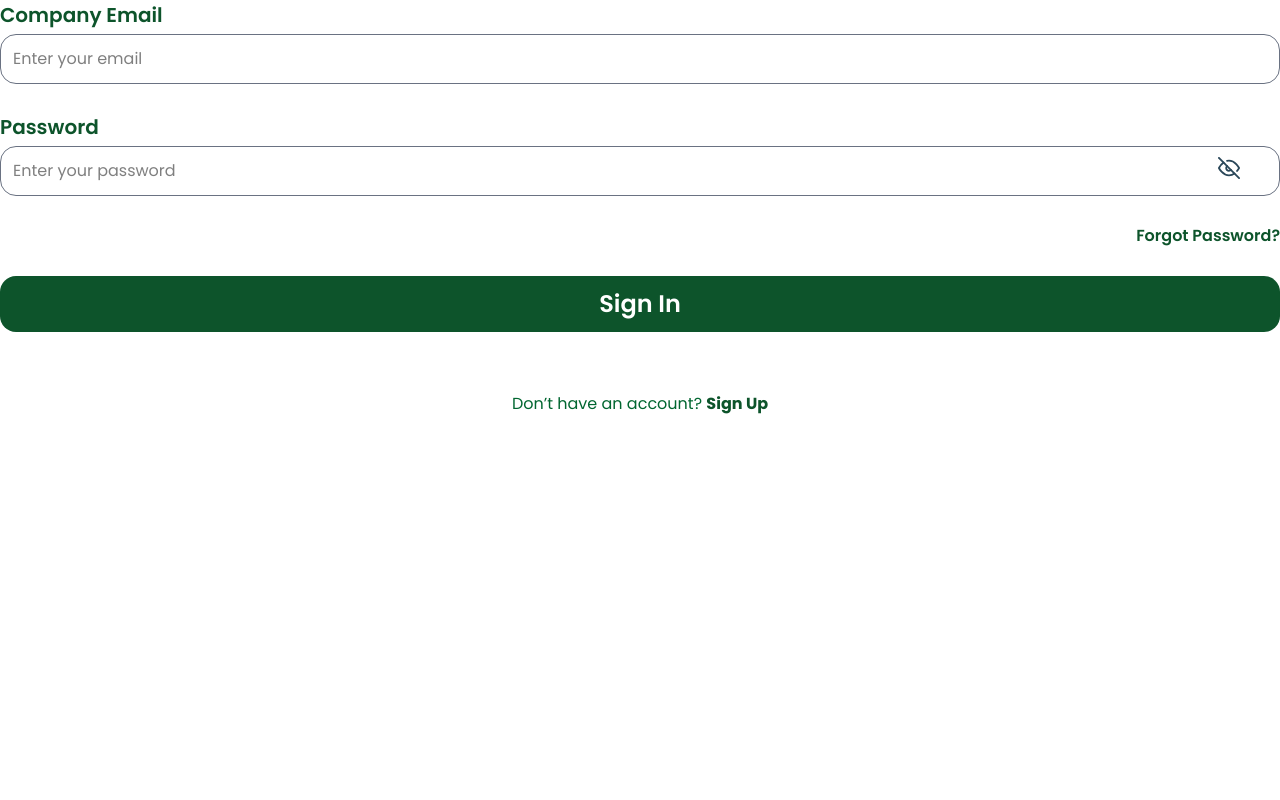
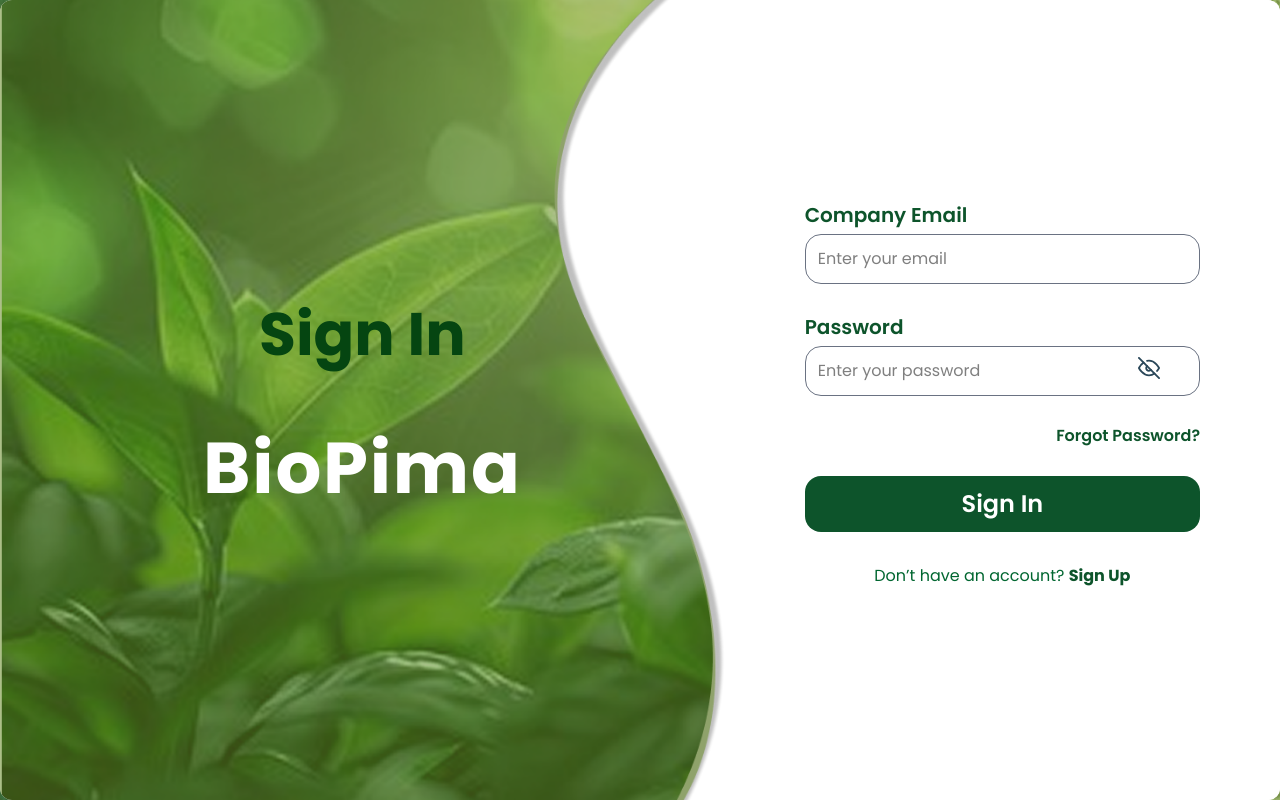
Before and after one commit to akirachix/biopima-frontend, a Next.js app in the folder biopima/: page /login in a window 1280 px wide. Built offline with nearby package versions, Linux system fonts and the light colour scheme.

Commit message:
fixed the ci/cd errors

```diff
--- a/biopima/src/app/login/page.tsx
+++ b/biopima/src/app/login/page.tsx
@@ -1,24 +1,19 @@
+'use client';
+import { useState } from "react";
+import { useRouter, useSearchParams } from "next/navigation";
+import Image from "next/image";
+import { FiEye, FiEyeOff } from 'react-icons/fi';
+import { useLogin } from "../hooks/useFetchLogin";
 
-"use client";
-
-import { use } from 'react';
-import { useState } from "react";
-import { useRouter } from "next/navigation";
-import { FiEye, FiEyeOff } from 'react-icons/fi';
-import { useLogin } from '../hooks/useFetchLogin';
-
-export default function SignInForm({
-  searchParams,
-}: {
-  searchParams: Promise<{ role?: string }>;
-}) {
+export default function SignInPage() {
   const router = useRouter();
-  const params = use(searchParams);
-  const role = params.role;
+  const searchParams = useSearchParams();
+  const role = searchParams.get("role");
 
   const [email, setEmail] = useState("");
   const [password, setPassword] = useState("");
   const [showPassword, setShowPassword] = useState(false);
+
   const { handleLogin, loading, error } = useLogin();
 
   const handleSubmit = async (e: React.FormEvent) => {
@@ -28,11 +23,36 @@
   };
 
   return (
+    <div className="relative flex min-h-screen items-center justify-center">
+      <Image
+        src="/images/bio-texture.png"
+        alt="Background"
+        fill
+        className="object-cover -z-10"
+        priority
+      />
+
+      <div className="flex bg-white rounded-xl shadow-lg overflow-hidden w-[1600px] h-[800px]">
+
+        <div className="relative w-220 flex items-center justify-center">
+          <Image
+            src="/images/side-shape.png"
+            alt="Branding"
+            fill
+            className="object-cover"
+            priority
+          />
+          <div className="absolute text-center text-white px-8">
+            <h1 className="text-6xl md:text-6xl font-extrabold text-[#054511] leading-tight mb-15">Sign In</h1>
+            <p className="text-5xl md:text-7xl font-extrabold tracking-wide">BioPima</p>
+          </div>
+        </div>
+
+        <div className="w-1/2 p-20 pt-50 bg-white">
           <form onSubmit={handleSubmit} className="space-y-7">
+
             <div>
-        <label className="block text-green-900 text-[20px] font-semibold mb-1">
-          Company Email
-        </label>
+              <label className="block text-green-900 text-[20px] font-semibold mb-1">Company Email</label>
               <input
                 type="email"
                 placeholder="Enter your email"
@@ -44,9 +64,7 @@
             </div>
 
             <div className="relative">
-        <label className="block text-green-900 text-[20px] font-semibold mb-1">
-          Password
-        </label>
+              <label className="block text-green-900 text-[20px] font-semibold mb-1">Password</label>
               <input
                 type={showPassword ? "text" : "password"}
                 placeholder="Enter your password"
@@ -66,7 +84,9 @@
               </button>
             </div>
 
-      {error && <p className="text-red-600 text-sm font-medium mt-1">{error}</p>}
+            {error && (
+              <p className="text-red-600 text-sm font-medium mt-1">{error}</p>
+            )}
 
             <div className="text-right">
               <button
@@ -87,6 +107,7 @@
             >
               {loading ? "Signing in..." : "Sign In"}
             </button>
+          </form>
 
           {role?.toLowerCase() !== "institution" && (
             <p className="text-center text-1xl text-green-800 mt-8">
@@ -99,6 +120,9 @@
               </button>
             </p>
           )}
-    </form>
+
+        </div>
+      </div>
+    </div>
   );
 }
--- a/biopima/src/app/login/suspense.tsx
+++ /dev/null
@@ -1,11 +0,0 @@
-
-import { Suspense } from 'react';
-import SignInPage from './page';
-
-export default function Page({ searchParams }: { searchParams: Promise<{ role?: string }> }) {
-  return (
-    <Suspense fallback="Loading...">
-      <SignInPage searchParams={searchParams} />
-    </Suspense>
-  );
-}
```
Also changed, not shown: 1 other file (tests, documents, lock files or other folders). Lines whose indentation alone changed are shown as unchanged.
